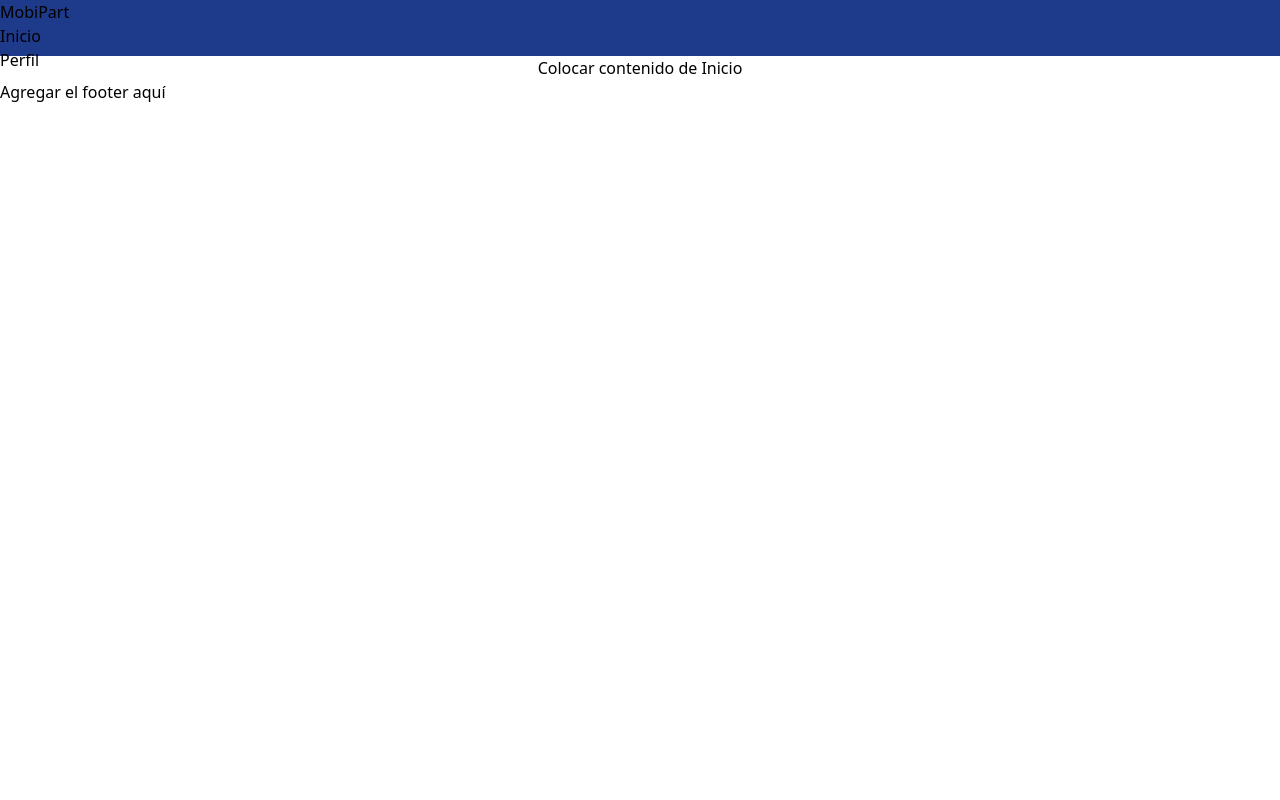
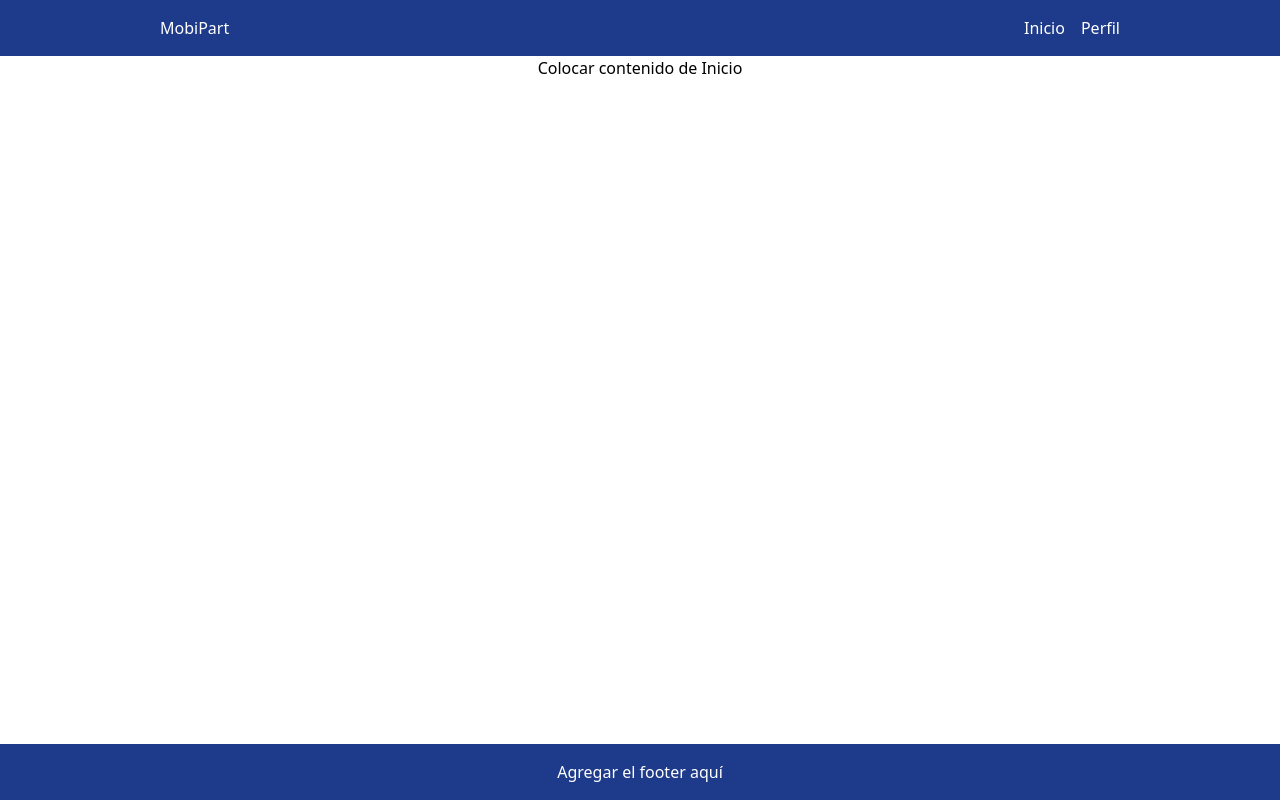
Before and after one commit to adriansuarez1999/MobiPart, a Django app: template blog/templates/Index.html in a window 1280 px wide. Run offline with Django 3.2, Linux system fonts and the light colour scheme; the template is opened without the code that fills it, so the values that code supplies are empty; some libraries are stand-ins or nearby versions.

Commit message:
se agregan estilos tailwind a general_layout, footer, header y navbar (#5)

```diff
--- a/blog/templates/components/commons/footer.html
+++ b/blog/templates/components/commons/footer.html
@@ -1,3 +1,5 @@
-<footer>
-    Agregar el footer aquí
+<footer class="h-14 flex justify-center items-center text-white bg-[var(--color-primary)]">
+    <p class="container flex justify-center mx-4 md:mx-8 lg:mx-40">
+        Agregar el footer aquí
+    </p>
 </footer>
--- a/blog/templates/components/commons/header.html
+++ b/blog/templates/components/commons/header.html
@@ -1,5 +1,5 @@
-<header class="h-14 bg-[var(--color-primary)]">
-    <p class="">
+<header class="h-14 flex justify-center items-center text-white bg-[var(--color-primary)] gap-4">
+    <div class="container flex justify-between mx-4 md:mx-8 lg:mx-40">
         MobiPart {% include 'components/ui/navbar.html' %}
-    </p>
+    </div>
 </header>
--- a/blog/templates/components/ui/navbar.html
+++ b/blog/templates/components/ui/navbar.html
@@ -1,5 +1,5 @@
 <nav>
-    <ul>
+    <ul class="flex gap-4">
         <li><a href="{% url  'home' %}">Inicio</a></li>
         <li><a href="{% url 'user:user_profile'  %}">Perfil</a></li>
     </ul>
--- a/blog/templates/layouts/general_layout.html
+++ b/blog/templates/layouts/general_layout.html
@@ -15,7 +15,7 @@
 
 {% block content_layout %}
     {% include 'components/commons/header.html' %}
-    <main class="flex justify-center">
+    <main class="min-h-[calc(100dvh_-_112px)] flex justify-center">
         {% block content %} {% endblock content %}
     </main>
     {% include 'components/commons/footer.html' %}
```
